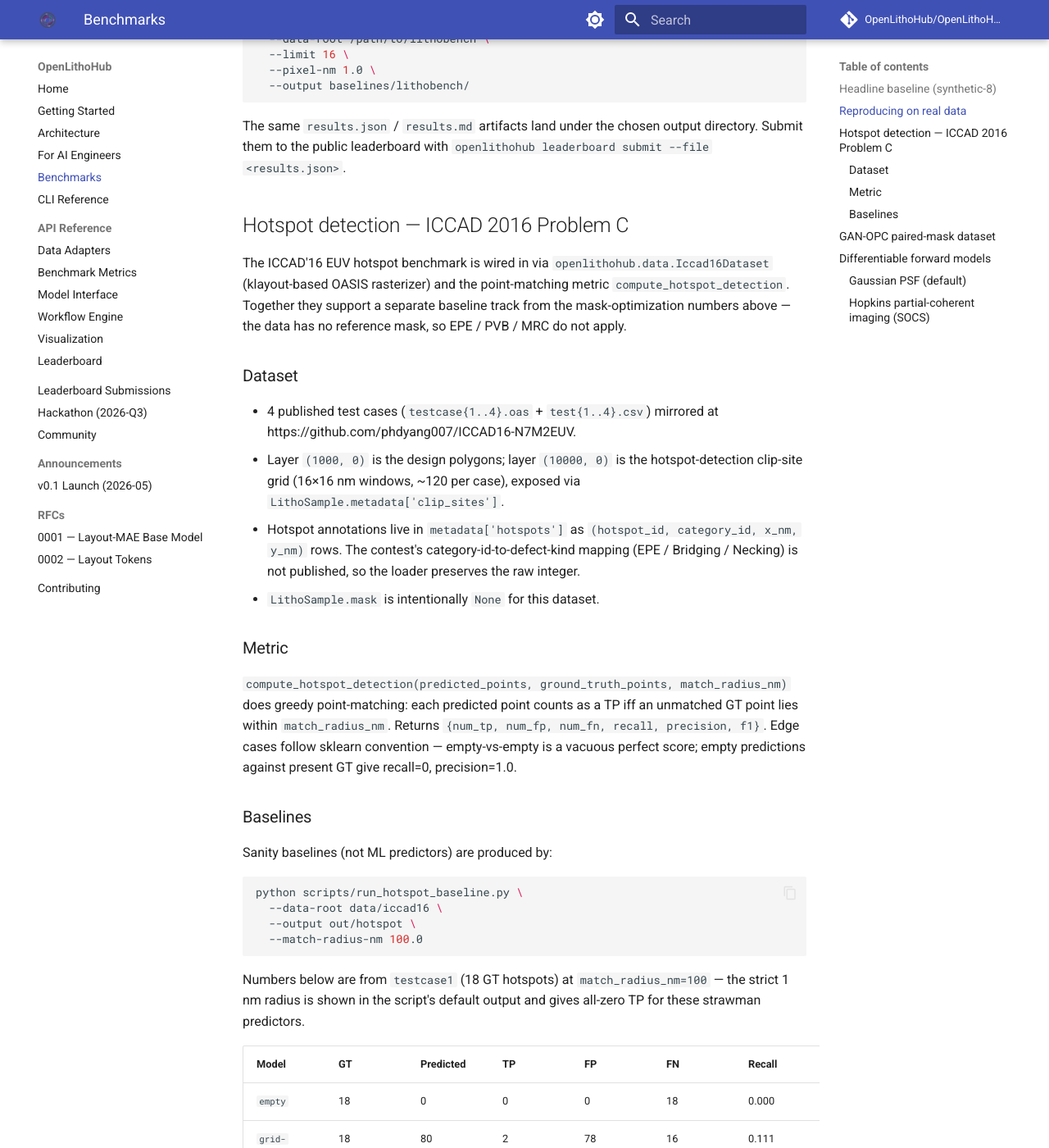
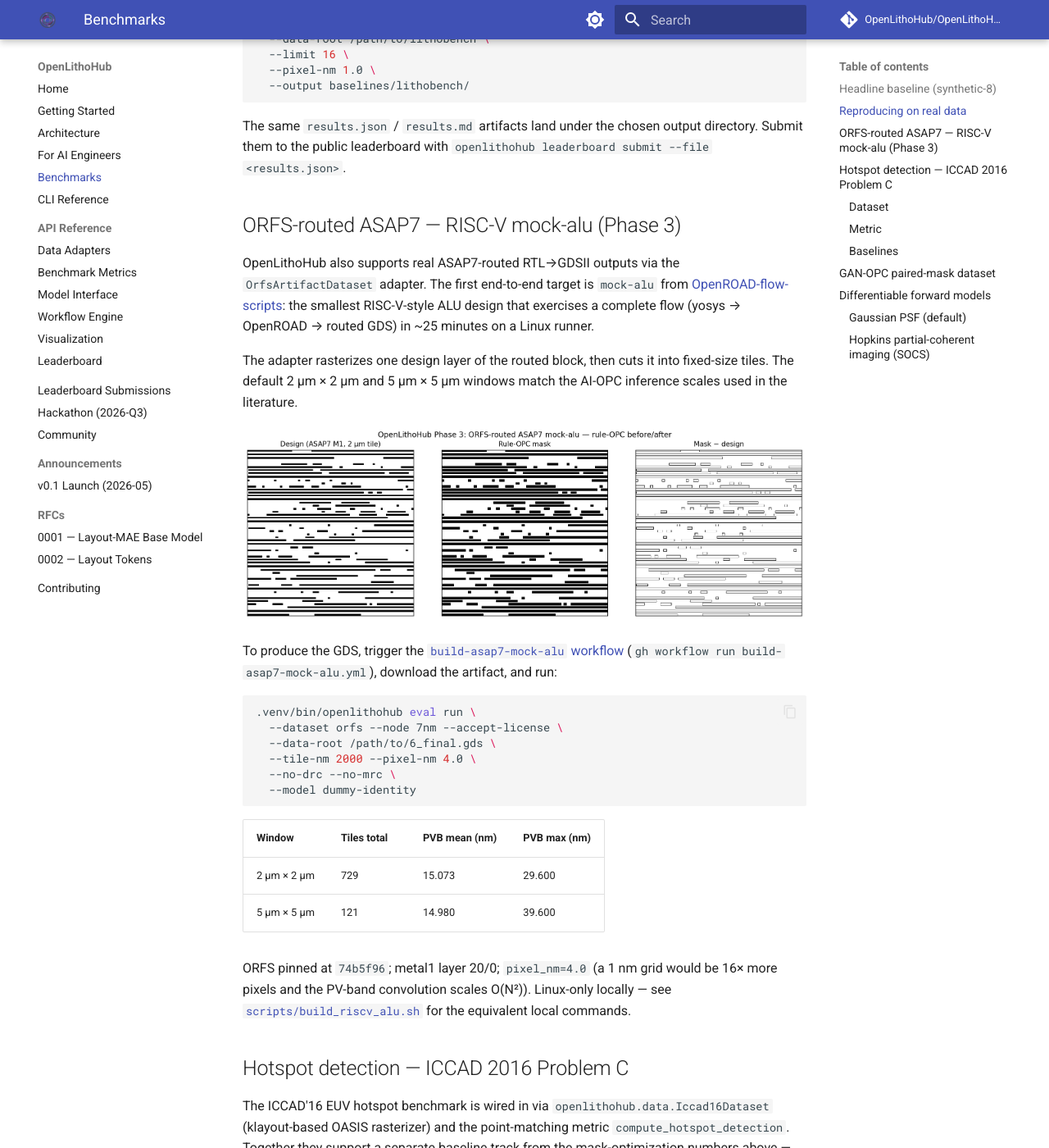
Before and after one commit to OpenLithoHub/OpenLithoHub, an MkDocs documentation site: the page built from docs/benchmarks.md, in a window 1280 px wide and 1400 px high, scrolled down 1356 px. Shown: the whole window at 82% size. Built offline with MkDocs 1.6.1 and Material for MkDocs 9.7.7, drawn with Linux system fonts in a browser that asks for light colours; comment, search, counter and statistics services are not loaded.

Commit message:
Phase 3 baseline: real ASAP7-routed mock-alu (issue #4)
First baseline against an actual RTL→GDSII flow output. The ORFS
workflow produced a 15 MB mock-alu GDS (57.3 µm × 57.3 µm block),
which the OrfsArtifactDataset cuts into 729 × 2µm tiles or 121 × 5µm
tiles. Numbers from dummy-identity at pixel_nm=4.0:

  2 µm window: PVB mean 15.073 nm, max 29.600 nm (50 samples)
  5 µm window: PVB mean 14.980 nm, max 39.600 nm (20 samples)

Includes a before/after PNG (design / rule-OPC mask / resist contour)
on a dense tile, baselines JSON for both windows, and a docs section.

Also fixes DEFAULT_DESIGN_LAYER from (10, 0) to (20, 0): the post-route
ASAP7 stream-out map differs from the cell-library numbering. Verified
against the real GDS (45k shapes on layer 20/0 — that's M1).

````diff
--- a/docs/benchmarks.md
+++ b/docs/benchmarks.md
@@ -57,6 +57,46 @@
 The same `results.json` / `results.md` artifacts land under the chosen
 output directory. Submit them to the public leaderboard with
 `openlithohub leaderboard submit --file <results.json>`.
+
+## ORFS-routed ASAP7 — RISC-V mock-alu (Phase 3)
+
+OpenLithoHub also supports real ASAP7-routed RTL→GDSII outputs via the
+`OrfsArtifactDataset` adapter. The first end-to-end target is
+`mock-alu` from
+[OpenROAD-flow-scripts](https://github.com/The-OpenROAD-Project/OpenROAD-flow-scripts):
+the smallest RISC-V-style ALU design that exercises a complete flow
+(yosys → OpenROAD → routed GDS) in ~25 minutes on a Linux runner.
+
+The adapter rasterizes one design layer of the routed block, then cuts
+it into fixed-size tiles. The default 2 µm × 2 µm and 5 µm × 5 µm
+windows match the AI-OPC inference scales used in the literature.
+
+![ORFS mock-alu — 2 µm tile, design / rule-OPC mask / resist contour](assets/orfs-mock-alu-tile.png)
+
+To produce the GDS, trigger the
+[`build-asap7-mock-alu` workflow](https://github.com/OpenLithoHub/OpenLithoHub/actions/workflows/build-asap7-mock-alu.yml)
+(`gh workflow run build-asap7-mock-alu.yml`), download the artifact,
+and run:
+
+```bash
+.venv/bin/openlithohub eval run \
+  --dataset orfs --node 7nm --accept-license \
+  --data-root /path/to/6_final.gds \
+  --tile-nm 2000 --pixel-nm 4.0 \
+  --no-drc --no-mrc \
+  --model dummy-identity
+```
+
+| Window | Tiles total | PVB mean (nm) | PVB max (nm) |
+|---|---|---|---|
+| 2 µm × 2 µm | 729 | 15.073 | 29.600 |
+| 5 µm × 5 µm | 121 | 14.980 | 39.600 |
+
+ORFS pinned at `74b5f96`; metal1 layer 20/0; `pixel_nm=4.0` (a 1 nm
+grid would be 16× more pixels and the PV-band convolution scales
+O(N²)). Linux-only locally — see
+[`scripts/build_riscv_alu.sh`](https://github.com/OpenLithoHub/OpenLithoHub/blob/main/scripts/build_riscv_alu.sh)
+for the equivalent local commands.
 
 ## Hotspot detection — ICCAD 2016 Problem C
 
````
Also changed, not shown: DATA-LICENSES.md (+1 -0 lines), baselines/results.md (+32 -0 lines), docs/assets/orfs-mock-alu-tile.png (added), 3 other files.
